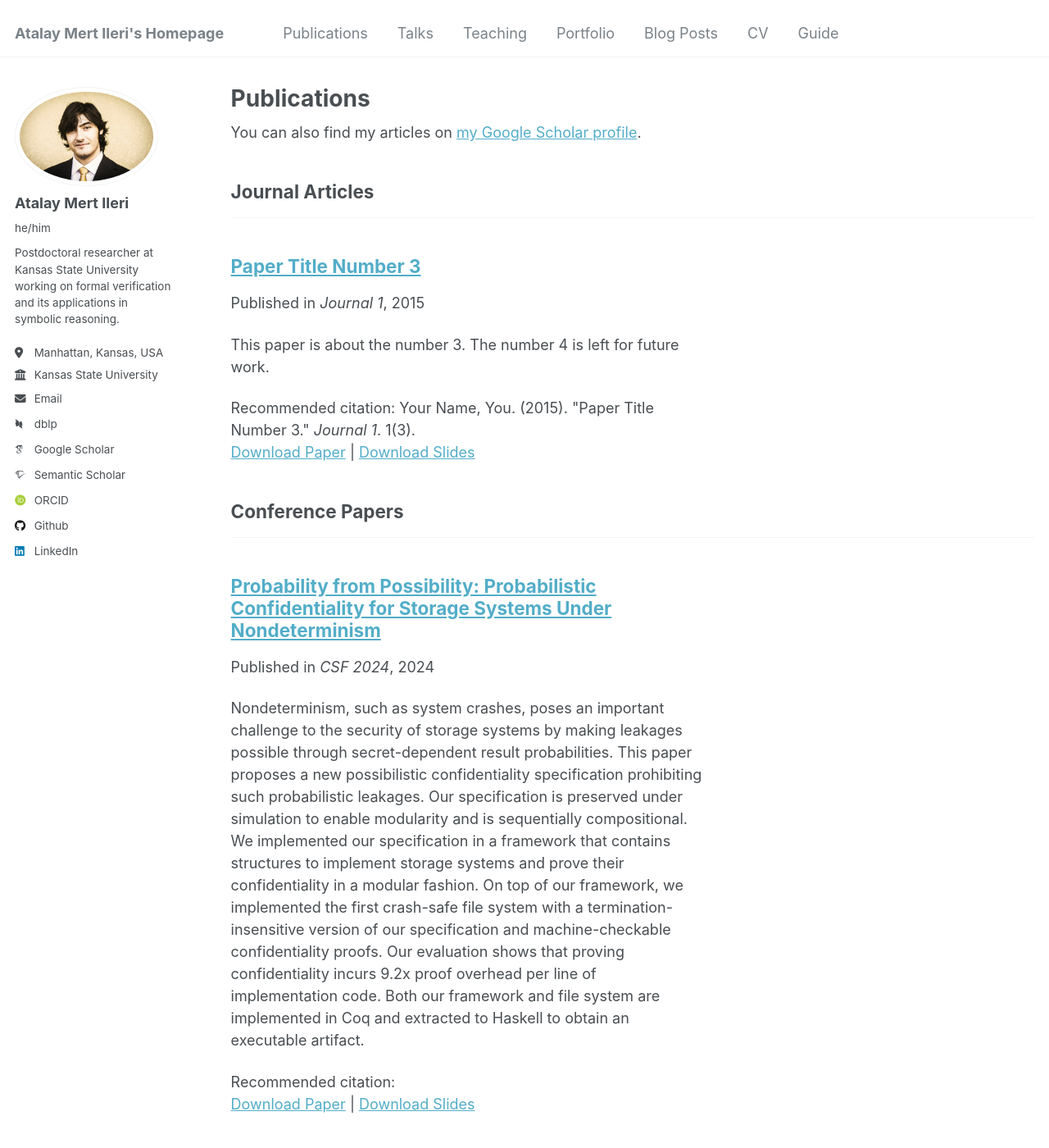
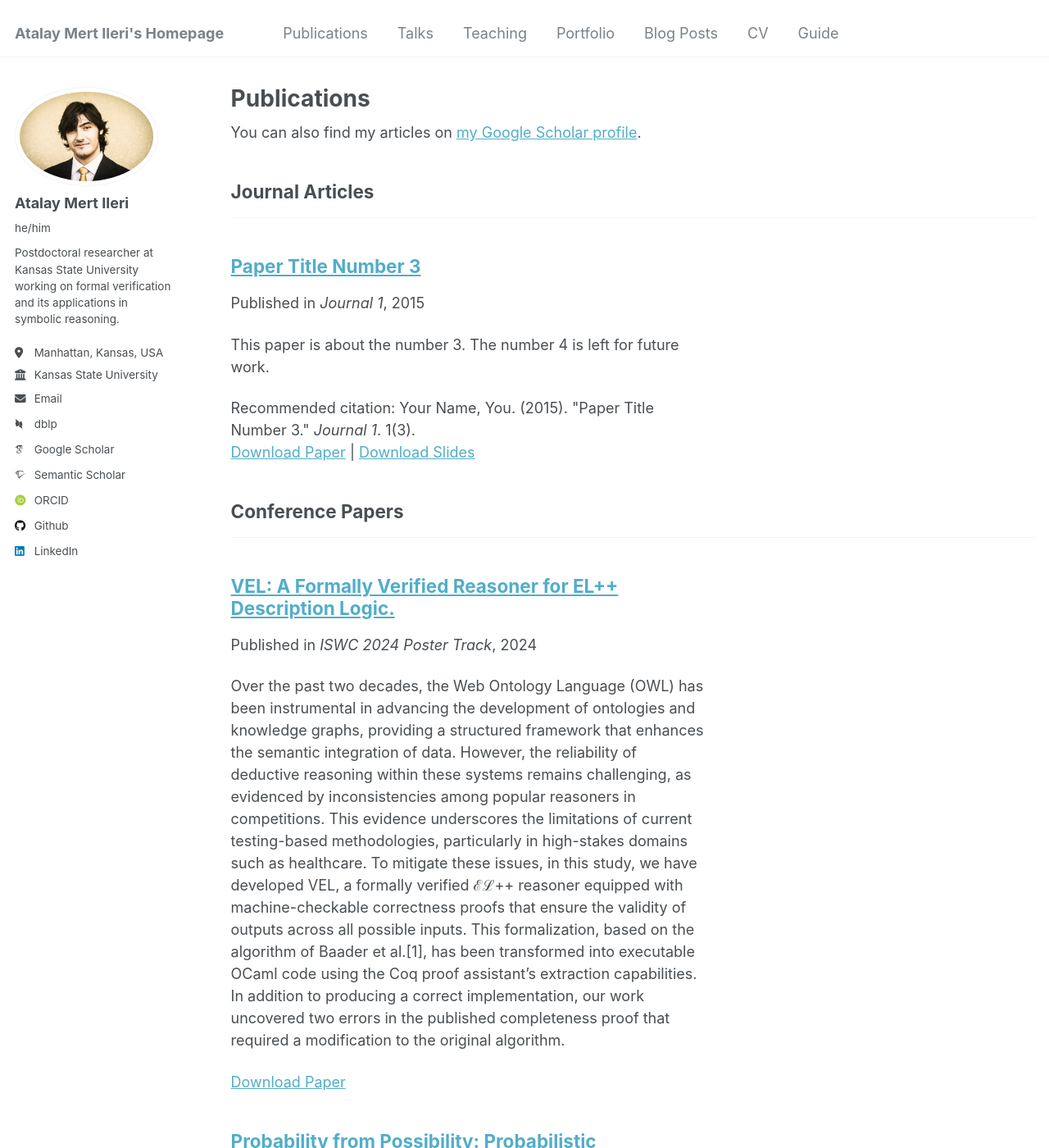
Before and after one commit to atalaymertileri/atalaymertileri.github.io, a Jekyll site: the page built from _pages/publications.html, in a window 1280 px wide and 1400 px high. Shown: the whole window at 82% size. Built offline with Jekyll 4.4.1, drawn with Linux system fonts in a browser that asks for light colours; some web fonts are replaced.

Commit message:
Update vel-iswc.md

```diff
--- a/_publications/vel-iswc.md
+++ b/_publications/vel-iswc.md
@@ -1,9 +1,19 @@
 ---
 title: "VEL: A Formally Verified Reasoner for EL++ Description Logic."
 collection: publications
-category: Conferences
+category: conferences
 permalink: /publication/vel-iswc
-excerpt: 'This paper is about the number 2. The number 3 is left for future work.'
+excerpt: 'Over the past two decades, the Web Ontology Language (OWL) has been instrumental in advancing
+the development of ontologies and knowledge graphs, providing a structured framework that enhances
+the semantic integration of data. However, the reliability of deductive reasoning within these systems
+remains challenging, as evidenced by inconsistencies among popular reasoners in competitions. This
+evidence underscores the limitations of current testing-based methodologies, particularly in high-stakes
+domains such as healthcare. To mitigate these issues, in this study, we have developed VEL, a formally
+verified ℰℒ++ reasoner equipped with machine-checkable correctness proofs that ensure the validity of
+outputs across all possible inputs. This formalization, based on the algorithm of Baader et al.[1], has
+been transformed into executable OCaml code using the Coq proof assistant’s extraction capabilities.
+In addition to producing a correct implementation, our work uncovered two errors in the published
+completeness proof that required a modification to the original algorithm.'
 date: 2024-11-12
 venue: 'ISWC 2024 Poster Track'
 paperurl: 'https://ceur-ws.org/Vol-3828/paper22.pdf'
```
